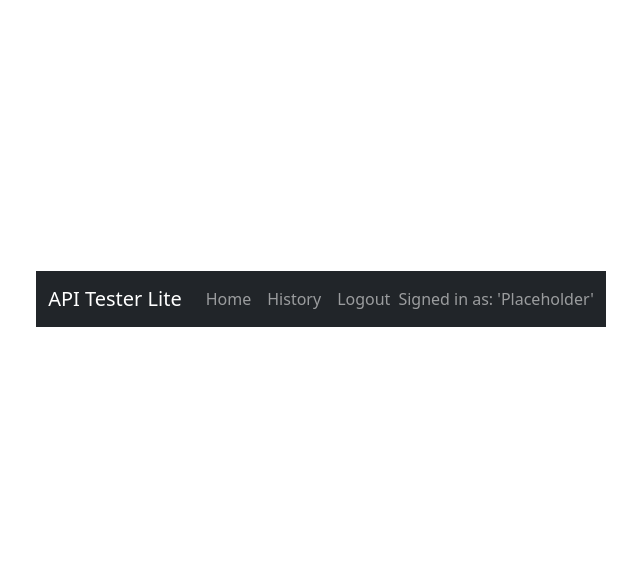
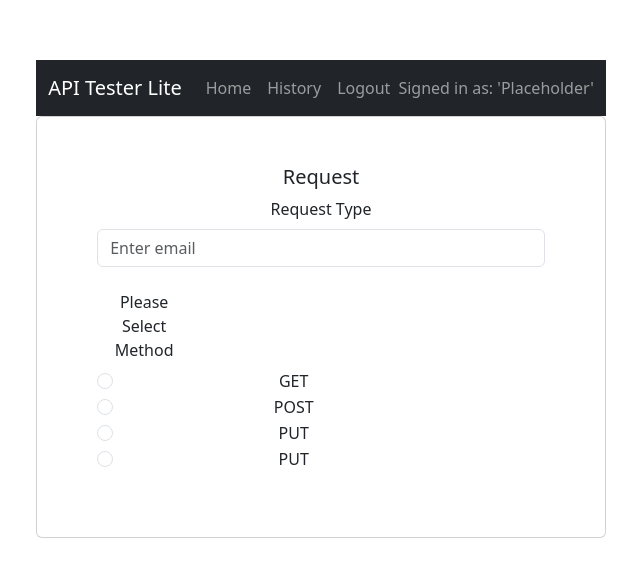
Before and after one commit to AHelmin/api-tester-lite, a React (Vite) app: page / in a window 1280 px wide. Shown: the part 101-678 px from the top of the page, without its empty margins (319-959 px from the left). Built offline with nearby package versions, Linux system fonts and the light colour scheme.

Commit message:
added form, still WIP

```diff
--- a/src/App.tsx
+++ b/src/App.tsx
@@ -21,6 +21,52 @@ export default function App() {
           </Navbar.Collapse>
         </Container>
       </Navbar>
+      <Card>
+        <Container>
+          <Card.Body>
+            <Card.Title>Request</Card.Title>
+            <Form>
+              <Form.Group className="mb-3" controlId="formGroupEmail">
+                <Form.Label>Request Type</Form.Label>
+                <Form.Control type="email" placeholder="Enter email" />
+              </Form.Group>
+
+              <Form.Group as={Row} className="mb-3">
+                <Form.Label as="legend" column sm={3}>
+                  Please Select Method
+                </Form.Label>
+                <Col sm={10}>
+                  <Form.Check
+                    type="radio"
+                    label="GET"
+                    name="formHorizontalRadios"
+                    id="formHorizontalRadios1"
+                  />
+                  <Form.Check
+                    type="radio"
+                    label="POST"
+                    name="formHorizontalRadios"
+                    id="formHorizontalRadios2"
+                  />
+                  <Form.Check
+                    type="radio"
+                    label="PUT"
+                    name="formHorizontalRadios"
+                    id="formHorizontalRadios3"
+                  />
+                   <Form.Check
+                    type="radio"
+                    label="PUT"
+                    name="formHorizontalRadios"
+                    id="formHorizontalRadios3"
+                  />
+                </Col>
+              </Form.Group>
+
+            </Form>
+          </Card.Body>
+        </Container>
+      </Card>
 
     </>
   );
```
Lines whose indentation alone changed are shown as unchanged.
